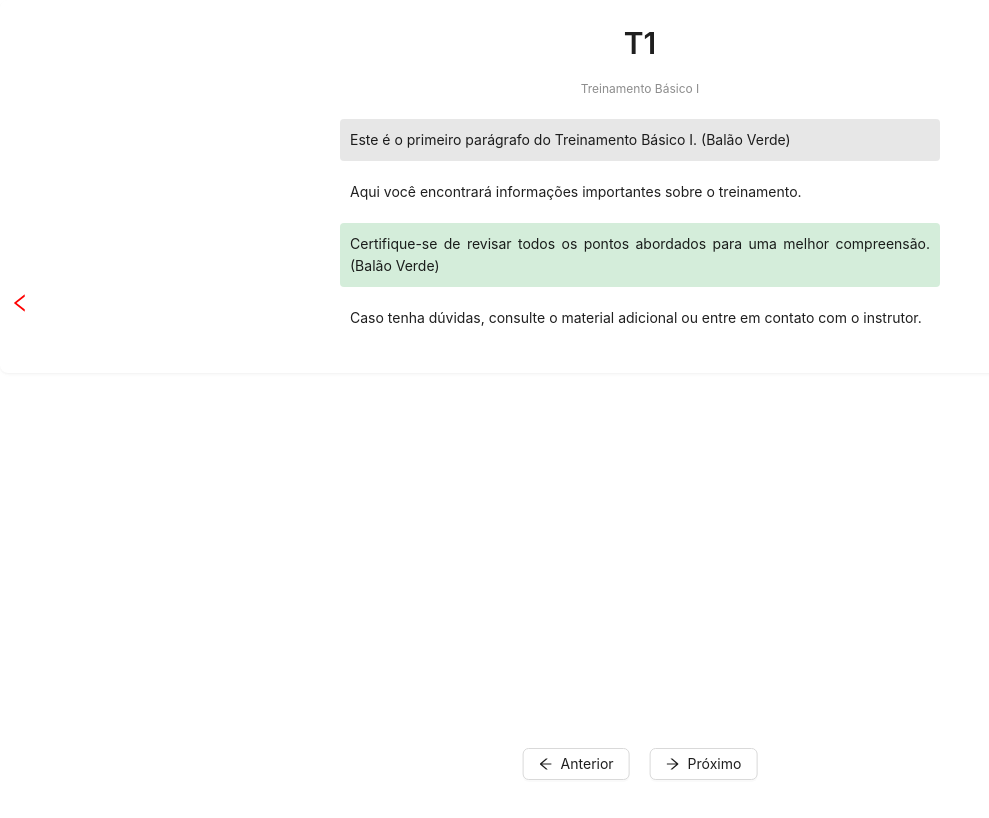
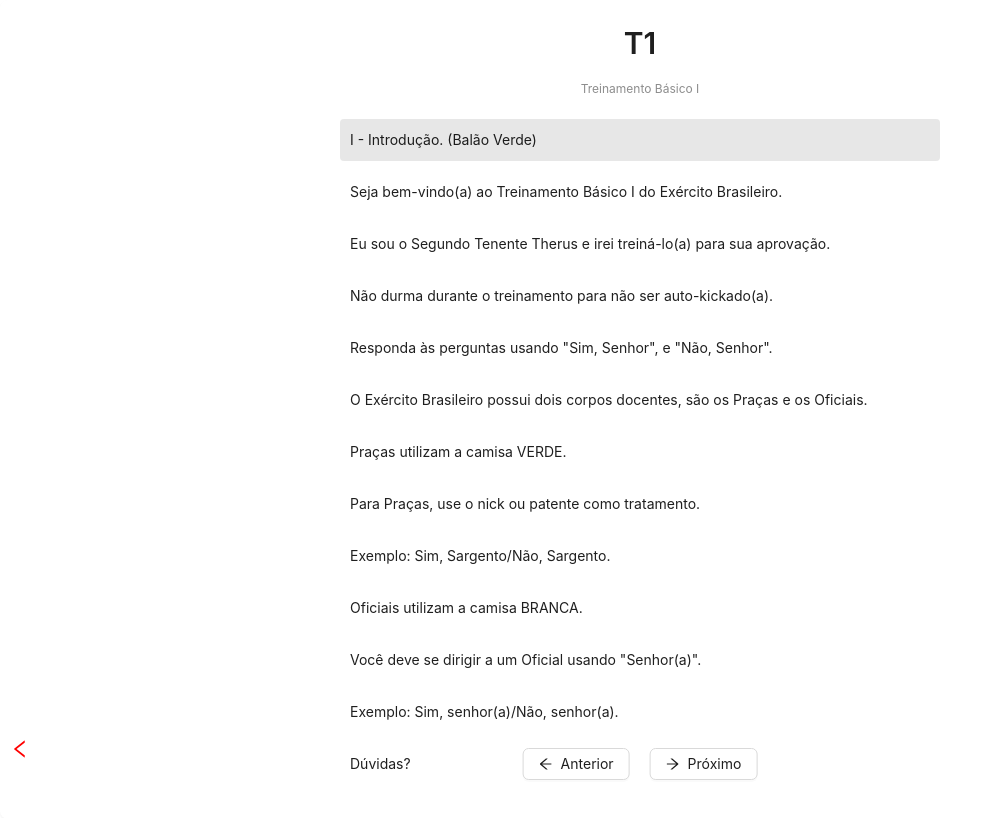
Before and after one commit to marcosafeitosa/treinos-br, a React (Vite) app: page /treino-basico-i in a window 1280 px wide. Shown: the whole page, without its empty margins (0-989 px from the left). Built offline with nearby package versions, Linux system fonts and the light colour scheme.

Commit message:
atualizacao-treino

```diff
--- a/src/components/ContainerTreinos/TreinoBasicoI.jsx
+++ b/src/components/ContainerTreinos/TreinoBasicoI.jsx
@@ -1,46 +1,131 @@
-import React, { useState, useRef } from 'react';
-import { Card, Typography, Button, notification } from 'antd';
-import { LeftOutlined, ArrowLeftOutlined, ArrowRightOutlined } from '@ant-design/icons';
-import { useNavigate } from 'react-router-dom';
-import Clipboard from 'clipboard';
+import React, { useState, useEffect, useRef } from "react";
+import { Card, Typography, Button, notification } from "antd";
+import {
+  LeftOutlined,
+  ArrowLeftOutlined,
+  ArrowRightOutlined,
+} from "@ant-design/icons";
+import { useNavigate } from "react-router-dom";
+import Clipboard from "clipboard";
 
 const { Title, Text } = Typography;
 
 const paragrafoArray = [
-  "Este é o primeiro parágrafo do Treinamento Básico I. (Balão Verde)",
-  "Aqui você encontrará informações importantes sobre o treinamento.",
-  "Certifique-se de revisar todos os pontos abordados para uma melhor compreensão. (Balão Verde)",
-  "Caso tenha dúvidas, consulte o material adicional ou entre em contato com o instrutor."
+  "I - Introdução. (Balão Verde)",
+  "Seja bem-vindo(a) ao Treinamento Básico I do Exército Brasileiro.",
+  "Eu sou o Segundo Tenente Therus e irei treiná-lo(a) para sua aprovação.",
+  "Não durma durante o treinamento para não ser auto-kickado(a).",
+  'Responda às perguntas usando "Sim, Senhor", e "Não, Senhor".',
+  "O Exército Brasileiro possui dois corpos docentes, são os Praças e os Oficiais.",
+  "Praças utilizam a camisa VERDE.",
+  "Para Praças, use o nick ou patente como tratamento.",
+  "Exemplo: Sim, Sargento/Não, Sargento.",
+  "Oficiais utilizam a camisa BRANCA.",
+  'Você deve se dirigir a um Oficial usando "Senhor(a)".',
+  "Exemplo: Sim, senhor(a)/Não, senhor(a).",
+  "Dúvidas?",
 ];
+
+const patenteMap = {
+  "Terceiro Sargento": "Sargento",
+  "Segundo Sargento": "Sargento",
+  "Primeiro Sargento": "Sargento",
+  "Subtenente": "Subtenente",
+  "Aluno da EsPCEx": "Aluno",
+  "Cadete da AMAN": "Cadete",
+  "aspirante": "Aspirante",
+  "segundo-tenente": "Segundo Tenente",
+  "primeiro-tenente": "Primeiro Tenente",
+  "capitao": "Capitão",
+  "major": "Major",
+  "tenente-coronel": "Tenente Coronel",
+  "coronel": "Coronel",
+  "gdb": "General de Brigada",
+  "gdd": "General de Divisão",
+  "gde": "General de Exército",
+  "demitido": "Demitido",
+};
 
 const TreinoBasicoI = () => {
   const [currentIndex, setCurrentIndex] = useState(0);
+  const [loginData, setLoginData] = useState(null);
   const navigate = useNavigate();
   const copyButtonRef = useRef(null);
 
   // Função para lidar com a navegação ao clicar no ícone
   const handleBack = () => {
-    navigate('/pagina-treinos');
+    navigate("/pagina-treinos");
+  };
+
+  useEffect(() => {
+    // Pegar dados do localStorage e definir estado
+    const storedData = JSON.parse(localStorage.getItem("loginData"));
+    setLoginData(storedData);
+  }, []);
+
+  // Função para remover "(Balão Verde)" do texto
+  const removeBalãoVerde = (text) => {
+    return text.replace(/\(Balão Verde\)$/, "").trim();
+  };
+
+  // Função para obter o texto do parágrafo atualizado
+  const getParagraphText = (index) => {
+    if (loginData) {
+      if (index === 2) { // Atualiza o parágrafo específico
+        return `Eu sou o ${loginData.patente} ${loginData.nick} e irei treiná-lo(a) para a sua aprovação.`;
+      }
+      if (index === 4) { // Atualiza o parágrafo com "Sim, Senhor"
+        if (loginData.corpoDeOficiais === "sim") {
+          return 'Responda às perguntas usando "Sim, Senhor", e "Não, Senhor".';
+        }
+        if (loginData.corpoDePracas === "sim") {
+          const patente = loginData.patente;
+          const tratamento = patenteMap[patente] || "Senhor";
+          return `Responda às perguntas usando "Sim, ${tratamento}", e "Não, ${tratamento}".`;
+        }
+      }
+    }
+    return paragrafoArray[index];
   };
 
   // Função para copiar o texto para a área de transferência
-  const copyToClipboard = (text) => {
+  const copyToClipboard = (index) => {
+    const text = getParagraphText(index);
+    const processedText = removeBalãoVerde(text);
+
     if (navigator.clipboard) {
-      navigator.clipboard.writeText(text).then(() => {
-        notification.success({ message: 'Texto copiado para a área de transferência!' });
-      }).catch((err) => {
-        notification.error({ message: 'Falha ao copiar o texto.', description: err.toString() });
-      });
+      navigator.clipboard
+        .writeText(processedText)
+        .then(() => {
+          notification.success({
+            message: "Texto copiado para a área de transferência!",
+            duration: 1.5,
+          });
+        })
+        .catch((err) => {
+          notification.error({
+            message: "Falha ao copiar o texto.",
+            description: err.toString(),
+            duration: 1.5,
+          });
+        });
     } else if (copyButtonRef.current) {
       const clipboard = new Clipboard(copyButtonRef.current, {
-        text: () => text,
+        text: () => processedText,
       });
-      clipboard.on('success', () => {
-        notification.success({ message: 'Texto copiado para a área de transferência!' });
+      clipboard.on("success", () => {
+        notification.success({
+          message: "Texto copiado para a área de transferência!",
+          duration: 1.5,
+        });
         clipboard.destroy();
       });
-      clipboard.on('error', (err) => {
-        notification.error({ message: 'Falha ao copiar o texto.', description: err.toString() });
+      clipboard.on("error", (err) => {
+        notification.error({
+          message: "Falha ao copiar o texto.",
+          description: err.toString(),
+          duration: 1.5,
+        });
         clipboard.destroy();
       });
       copyButtonRef.current.click();
@@ -50,84 +135,91 @@ const TreinoBasicoI = () => {
   const handlePrevious = () => {
     const newIndex = currentIndex > 0 ? currentIndex - 1 : 0;
     setCurrentIndex(newIndex);
-    copyToClipboard(paragrafoArray[newIndex]);
+    copyToClipboard(newIndex);
   };
 
   const handleNext = () => {
-    const newIndex = currentIndex < paragrafoArray.length - 1 ? currentIndex + 1 : paragrafoArray.length - 1;
+    const newIndex =
+      currentIndex < paragrafoArray.length - 1
+        ? currentIndex + 1
+        : paragrafoArray.length - 1;
     setCurrentIndex(newIndex);
-    copyToClipboard(paragrafoArray[newIndex]);
+    copyToClipboard(newIndex);
   };
 
   return (
     <Card
       bordered={false}
-      style={{ width: '100%', height: '100%', textAlign: 'center', position: 'relative' }}
+      style={{
+        width: "100%",
+        height: "100%",
+        textAlign: "center",
+        position: "relative",
+      }}
     >
       <LeftOutlined
         onClick={handleBack}
         style={{
-          fontSize: '20px',
-          position: 'absolute',
-          color: 'red',
+          fontSize: "20px",
+          position: "absolute",
+          color: "red",
           left: 10,
           bottom: 60,
-          cursor: 'pointer',
+          cursor: "pointer",
         }}
       />
 
       <Title level={2}>T1</Title>
-      <Text type="secondary" style={{ fontSize: '12px' }}>
+      <Text type="secondary" style={{ fontSize: "12px" }}>
         Treinamento Básico I
       </Text>
 
-      <div style={{
-        marginTop: '20px',
-        textAlign: 'justify',
-        maxWidth: '600px',
-        marginLeft: 'auto',
-        marginRight: 'auto'
-      }}>
+      <div
+        style={{
+          marginTop: "20px",
+          textAlign: "justify",
+          maxWidth: "600px",
+          marginLeft: "auto",
+          marginRight: "auto",
+        }}
+      >
         {paragrafoArray.map((texto, index) => (
           <p
             key={index}
             style={{
-              marginBottom: '10px',
-              padding: '10px',
-              backgroundColor: index === currentIndex
-                ? '#d9d9d9a3'
-                : texto.includes('(Balão Verde)')
-                  ? '#d4edda'
-                  : 'transparent',
-              borderRadius: '4px'
+              marginBottom: "10px",
+              padding: "10px",
+              backgroundColor:
+                index === currentIndex
+                  ? "#d9d9d9a3"
+                  : texto.includes("(Balão Verde)")
+                  ? "#d4edda"
+                  : "transparent",
+              borderRadius: "4px",
             }}
           >
-            {texto}
+            {getParagraphText(index)}
           </p>
         ))}
       </div>
 
-      <div style={{
-        position: 'fixed',
-        bottom: 20,
-        left: '50%',
-        transform: 'translateX(-50%)',
-        display: 'flex',
-        gap: '20px'
-      }}>
-        <Button
-          icon={<ArrowLeftOutlined />}
-          onClick={handlePrevious}
-        >
+      <div
+        style={{
+          position: "fixed",
+          bottom: 20,
+          left: "50%",
+          transform: "translateX(-50%)",
+          display: "flex",
+          gap: "20px",
+        }}
+      >
+        <Button icon={<ArrowLeftOutlined />} onClick={handlePrevious}>
           Anterior
         </Button>
-        <Button
-          icon={<ArrowRightOutlined />}
-          onClick={handleNext}
-        >
+        <Button icon={<ArrowRightOutlined />} onClick={handleNext}>
           Próximo
         </Button>
-        <button ref={copyButtonRef} style={{ display: 'none' }}></button>
+        <button ref={copyButtonRef} style={{ display: "none" }}></button>
       </div>
     </Card>
   );
--- a/src/components/EditModal/EditModal.jsx
+++ b/src/components/EditModal/EditModal.jsx
@@ -43,6 +43,34 @@ const EditModal = ({ open, onCancel, onSave }) => {
 
   const handleFinish = (values) => {
     const formData = { ...values };
+
+    // Verifica e adiciona propriedades ao localStorage com base na patente selecionada
+    const patente = formData.patente;
+    if (patente) {
+      if ([
+        "terceiro-sargento",
+        "segundo-sargento",
+        "primeiro-sargento",
+        "subtenente",
+        "aluno-espcex",
+        "cadete"
+      ].includes(patente)) {
+        formData.corpoDePracas = "sim";
+      } else if ([
+        "aspirante",
+        "segundo-tenente",
+        "primeiro-tenente",
+        "capitao",
+        "major",
+        "tenente-coronel",
+        "coronel",
+        "gdb",
+        "gdd",
+        "gde"
+      ].includes(patente)) {
+        formData.corpoDeOficiais = "sim";
+      }
+    }
 
     if (
       isSecondCompany &&
--- a/src/components/TelaLogin/Login.jsx
+++ b/src/components/TelaLogin/Login.jsx
@@ -23,6 +23,35 @@ const Login = () => {
   const handleFinish = (values) => {
     const formData = { ...values };
 
+    // Verifica e adiciona propriedades ao localStorage com base na patente selecionada
+    const patente = formData.patente;
+    if (patente) {
+      if ([
+        "terceiro-sargento",
+        "segundo-sargento",
+        "primeiro-sargento",
+        "subtenente",
+        "aluno-espcex",
+        "cadete"
+      ].includes(patente)) {
+        formData.corpoDePracas = "sim";
+      } else if ([
+        "aspirante",
+        "segundo-tenente",
+        "primeiro-tenente",
+        "capitao",
+        "major",
+        "tenente-coronel",
+        "coronel",
+        "gdb",
+        "gdd",
+        "gde"
+      ].includes(patente)) {
+        formData.corpoDeOficiais = "sim";
+      }
+    }
+
+    // Verifica senha da 2ª Companhia, se necessário
     if (isSecondCompany && formData.senhaCompanhia !== COMPANHIA_SENHA_CORRETA) {
       console.log("Senha da 2ª Companhia:", formData.senhaCompanhia);
       return;
```
